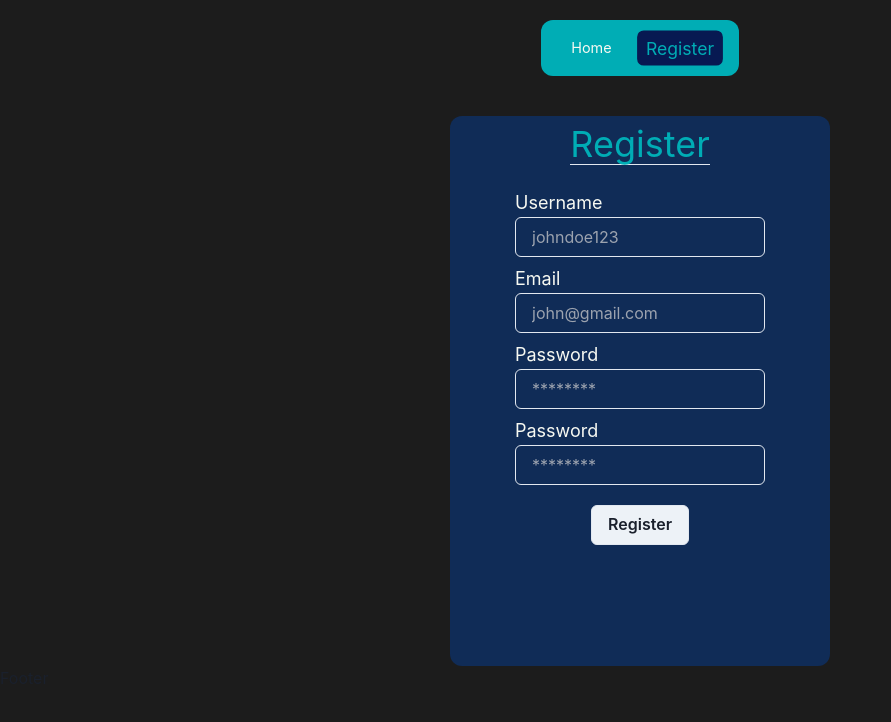
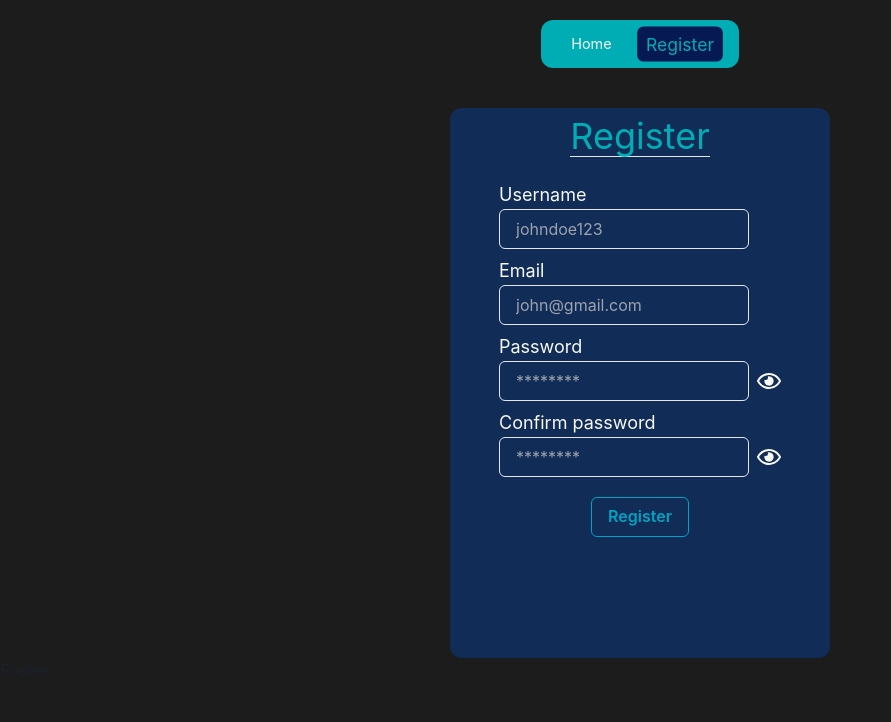
Before and after one commit to nii-shaan/Note-it, a React (Vite) app in the folder frontend/: page /register in a window 1280 px wide. Shown: the top 722 px of the page, without its empty margins (0-891 px from the left). Built offline with nearby package versions, Linux system fonts and the light colour scheme.

Commit message:
feat: show password

```diff
--- a/frontend/package.json
+++ b/frontend/package.json
@@ -18,6 +18,7 @@
     "react": "^18.3.1",
     "react-dom": "^18.3.1",
     "react-hook-form": "^7.52.0",
+    "react-icons": "^5.2.1",
     "react-redux": "^9.1.2",
     "react-router-dom": "^6.24.0"
   },
--- a/frontend/src/page/header/NavBar.tsx
+++ b/frontend/src/page/header/NavBar.tsx
@@ -6,7 +6,7 @@ function NavBar() {
   const navItemStyleInActive =
     "px-2 py-1 transition-all duration-300 ease-in-out scale-90 text-text rounded-md hover:bg-main hover:text-text  ";
   return (
-    <div className="h-14 w-min rounded-xl bg-second text-secondText  flex justify-center items-center gap-x-5 px-5  mx-auto mt-5 sticky top-0">
+    <div className="h-12 w-min rounded-xl bg-second text-secondText  flex justify-center items-center gap-x-5 px-5  mx-auto mt-5 sticky top-0">
       <NavLink
         to=""
         className={({ isActive }) =>
--- a/frontend/src/page/pages/Register.tsx
+++ b/frontend/src/page/pages/Register.tsx
@@ -1,5 +1,10 @@
 import { useForm, SubmitHandler } from "react-hook-form";
 import { Input, Button } from "@chakra-ui/react";
+import {
+  FaRegEye as OpenEye,
+  FaRegEyeSlash as SlashedEye,
+} from "react-icons/fa";
+import { useState } from "react";
 
 type Inputs = {
   username: string;
@@ -18,6 +23,17 @@ function Register() {
   const onSubmit: SubmitHandler<Inputs> = (data) => {
     console.log(data);
   };
+
+  const [passwordShown, setPasswordShown] = useState<boolean>(false);
+  const [confirmPasswordShown, setConfirmPasswordShown] =
+    useState<boolean>(false);
+
+  const handlePasswordChange = () => {
+    setPasswordShown((prev) => !prev);
+  };
+  const handleConfirmPasswordChange = () => {
+    setConfirmPasswordShown((prev) => !prev);
+  };
   return (
     <>
       <form
@@ -34,6 +50,7 @@ function Register() {
                 Username
               </label>
               <Input
+                type="text"
                 id="username"
                 placeholder="johndoe123"
                 {...register("username", { required: "Username is required" })}
@@ -71,7 +88,9 @@ function Register() {
               <label htmlFor="password" className="text-lg ">
                 Password
               </label>
+              <div className="flex items-center">
                 <Input
+                  type={passwordShown ? "text" : "password"}
                   id="password"
                   placeholder="********"
                   {...register("password", {
@@ -87,6 +106,18 @@ function Register() {
                   })}
                   className="max-w-[250px]"
                 />
+                {passwordShown ? (
+                  <SlashedEye
+                    className="h-6 w-6 ml-2 cursor-pointer"
+                    onClick={handlePasswordChange}
+                  />
+                ) : (
+                  <OpenEye
+                    className="h-6 w-6 ml-2 cursor-pointer"
+                    onClick={handlePasswordChange}
+                  />
+                )}
+              </div>
               {errors.password && (
                 <div className="text-sm text-red-500 max-w-[230px]">
                   {errors.password.message}
@@ -96,9 +127,11 @@ function Register() {
 
             <div id="confirmPasswordField" className="flex flex-col  mt-2">
               <label htmlFor="confirmPassword" className="text-lg ">
-                Password
+                Confirm password
               </label>
+              <div className="flex items-center">
                 <Input
+                  type={confirmPasswordShown ? "text" : "password"}
                   id="confirmPassword"
                   placeholder="********"
                   {...register("confirmPassword", {
@@ -108,14 +141,32 @@ function Register() {
                   })}
                   className="max-w-[250px]"
                 />
+                {confirmPasswordShown ? (
+                  <SlashedEye
+                    className="h-6 w-6 ml-2 cursor-pointer"
+                    onClick={handleConfirmPasswordChange}
+                  />
+                ) : (
+                  <OpenEye
+                    className="h-6 w-6 ml-2 cursor-pointer"
+                    onClick={handleConfirmPasswordChange}
+                  />
+                )}
+              </div>
               {errors.confirmPassword && (
                 <div className="text-sm text-red-500 max-w-[230px]">
                   {errors.confirmPassword.message}
                 </div>
               )}
             </div>
+            <div id="showHidePass"></div>
             <div id="button" className="w-full flex justify-center">
-              <Button type="submit" className="text-text border p-2 m-5">
+              <Button
+                variant="outline"
+                colorScheme="cyan"
+                type="submit"
+                className="text-text border p-2 m-5 hover:text-main"
+              >
                 Register
               </Button>
             </div>
```
Also changed, not shown: 1 other file (tests, documents, lock files or other folders). Lines whose indentation alone changed are shown as unchanged.
